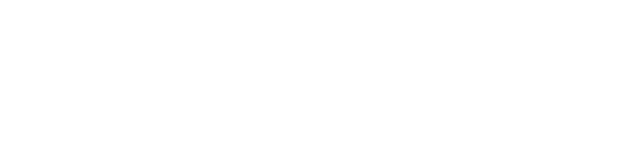
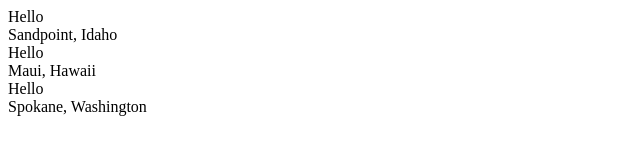
Before and after one commit to LocalDemoService/localdemoservice, a Gatsby site: page /Locations in a window 1280 px wide. Shown: the whole page, without its empty margins (0-640 px from the left). Built offline with nearby package versions, Linux system fonts and the light colour scheme; Gatsby itself is replaced by a stand-in of ours.

Commit message:
checkin, last build didn't deploy

```diff
--- a/src/components/Forms/Contact.js
+++ b/src/components/Forms/Contact.js
@@ -51,6 +51,7 @@
 
 const Title = styled.div`
   font-size: 2rem;
+  font-weight: 200;
 `
 
 const Input = styled.div`
--- a/src/components/styled/common.js
+++ b/src/components/styled/common.js
@@ -104,3 +104,7 @@
   }
 
 `
+
+export const Title = styled.h1`
+  font-weight: 200;
+`
--- a/src/pages/Locations.js
+++ b/src/pages/Locations.js
@@ -1,11 +1,49 @@
 import React from 'react';
+import styled from 'styled-components'
+
+const locations = {
+  idaho: {
+    location: 'Sandpoint, Idaho',
+    mapUrl: ''
+  },
+  hawaii: {
+    location: 'Maui, Hawaii',
+    mapUrl: ''
+  },
+  washington: {
+    location: 'Spokane, Washington',
+    mapUrl: ''
+  }
+}
+
+const Location = ({ location }) => (
+  <LocationWrapper>
+    <Name>{location.location}</Name>
+    <MapContainer>{location.mapUrl}</MapContainer>
+  </LocationWrapper>
+)
 
 const Locations = () => {
   return (
     <div>
-
+      {Object.keys(locations).map(l => (
+        <div>
+          <div>Hello</div>
+          <Location location={locations[l]} />
+        </div>
+      ))}
     </div>
   );
 };
 
+const LocationWrapper = styled.div`
+
+`
+
+const Name = styled.div`
+
+`
+
+const MapContainer = styled.div``
+
 export default Locations;
--- a/src/pages/about.js
+++ b/src/pages/about.js
@@ -1,12 +1,12 @@
 import React from 'react';
-import { SubpageWrapper, MainColumn, SideColumn } from '../components/styled/common'
+import { SubpageWrapper, MainColumn, SideColumn, Title } from '../components/styled/common'
 import Contact from '../components/Forms/contact'
 
 const About = () => {
   return (
     <SubpageWrapper>
       <MainColumn>
-        <h1>About Local Demo Service</h1>
+        <Title>About Local Demo Service</Title>
         <p>Adipisicing cillum consectetur aliquip elit sit est. Dolore labore ex nostrud ea do pariatur dolore. Eiusmod tempor voluptate id duis amet et duis excepteur elit mollit.</p>
         <p>Fugiat nulla occaecat Lorem magna laborum excepteur et laborum commodo commodo mollit occaecat veniam quis. Ipsum excepteur velit mollit cillum fugiat enim mollit qui quis. Exercitation non voluptate et occaecat cillum aute eu irure velit culpa id proident qui. Minim quis amet amet consectetur in nisi officia adipisicing cillum exercitation minim. Commodo ipsum fugiat fugiat consequat eu consequat nostrud tempor non exercitation incididunt consectetur officia excepteur. Anim consequat irure reprehenderit occaecat aliqua anim commodo do in irure in. Commodo pariatur nostrud eiusmod proident non labore deserunt enim.</p>
         <p>Sunt laboris laboris labore et ad enim in veniam nisi irure. Amet culpa id occaecat nulla eiusmod aute consequat. Officia ipsum elit minim consectetur labore sunt pariatur velit fugiat qui eu ullamco aliqua sit. Est consequat nulla ipsum ut.</p>
```
